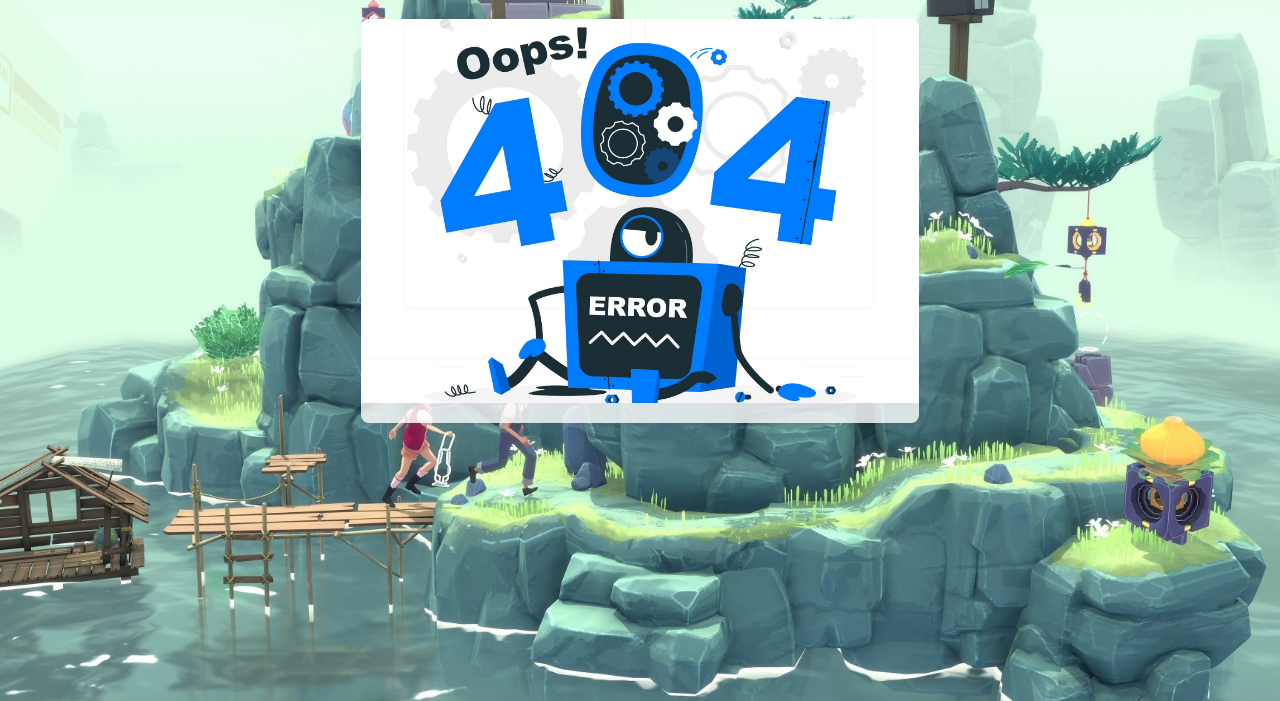
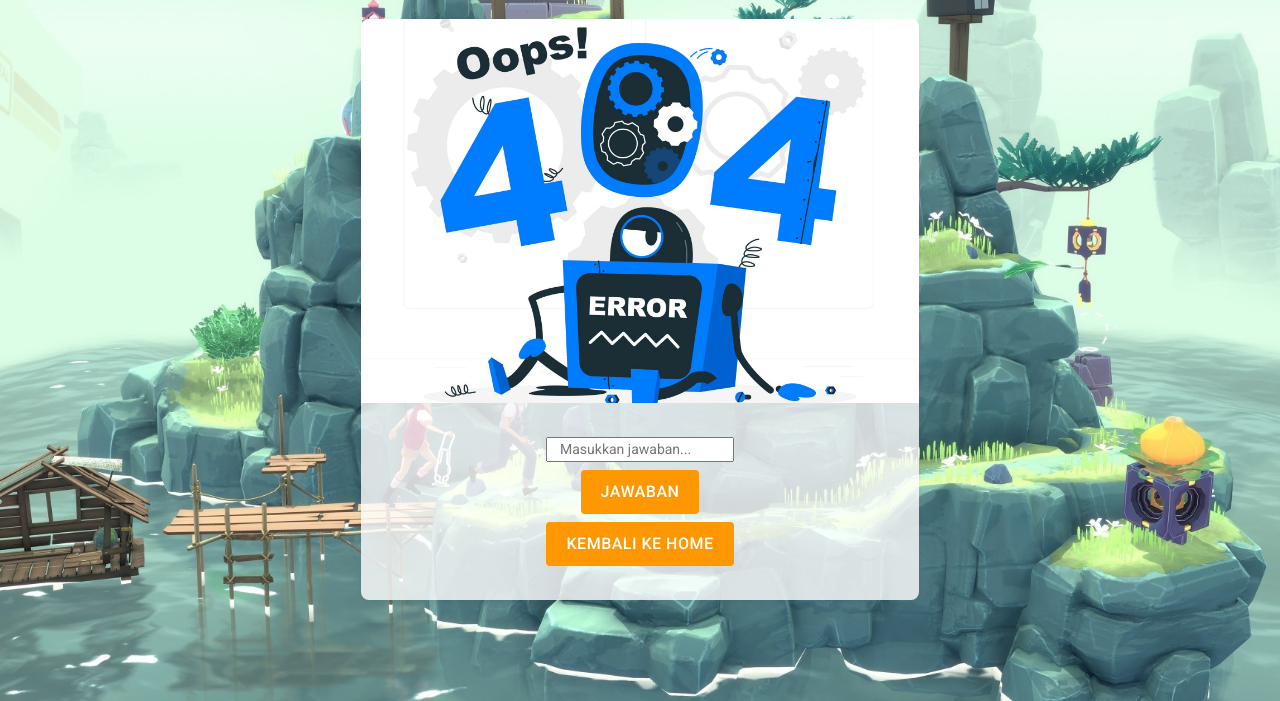
Before and after one commit to julianrazif/PH_GAME_2, a plain HTML site: page game.html in a window 1280 px wide. Shown: the part 99-800 px from the top of the page. Drawn offline with nearby package versions, Linux system fonts and the light colour scheme.

Commit message:
save point

```diff
--- a/assets/css/style.css
+++ b/assets/css/style.css
@@ -111,6 +111,13 @@ html, body {
     min-height: 60px;
 }
 
+/* Specific styling for card-body in game.html */
+#cardGameImage .card-body {
+    display: flex;
+    flex-direction: column;
+    justify-content: center;
+}
+
 @media (max-width: 576px) {
     .card .card-body {
         min-height: 50px;
--- a/assets/js/script.js
+++ b/assets/js/script.js
@@ -90,6 +90,12 @@ document.addEventListener('DOMContentLoaded', function () {
 
         // start the game
         loadNextImage();
+
+        const backToHome = document.getElementById("backToHome");
+        // add event listener to the backToHome button
+        backToHome.addEventListener("click", function () {
+            window.location.href = "index.html";
+        });
     } else {
         // Handle case when category doesn't exist or has no images
         console.warn("No images available for category:", category);
--- a/game.html
+++ b/game.html
@@ -24,6 +24,17 @@
         <div class="col-6">
             <div id="cardGameImage" class="card h-100">
                 <img id="gameImage" src="assets/img/error_not_found.jpg" class="card-img-top" alt="Tebak gambar"/>
+                <div class="card-body">
+                    <div class="row my-1">
+                        <input type="text" id="userAnswer" placeholder="Masukkan jawaban..."/>
+                    </div>
+                    <div class="row my-1">
+                        <button id="submitAnswer" class="btn">Jawaban</button>
+                    </div>
+                    <div class="row my-1">
+                        <button id="backToHome" class="btn">Kembali ke Home</button>
+                    </div>
+                </div>
             </div>
         </div>
     </div>
```
